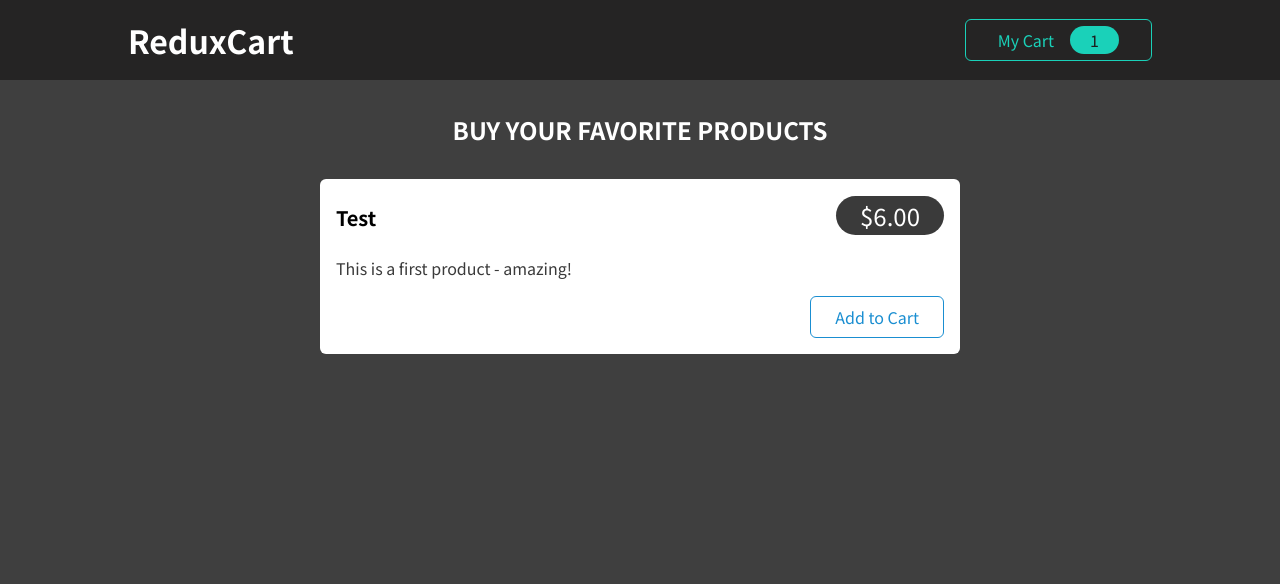
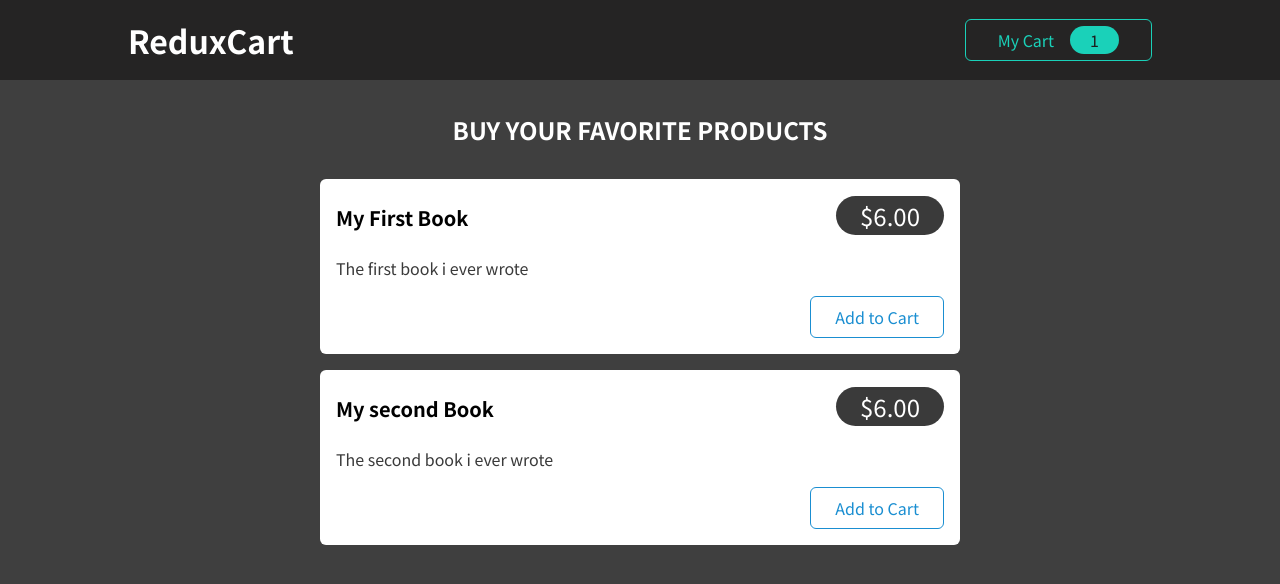
Before and after one commit to mohamuhsin/redux-cart, a React (Create React App) app: page / in a window 1280 px wide. Shown: the top 584 px of the page. Built offline with nearby package versions, Linux system fonts and the light colour scheme.

Commit message:
created the dummy products and mapped over them, made sure, id prop is on props ends

```diff
--- a/src/components/Shop/ProductItem.js
+++ b/src/components/Shop/ProductItem.js
@@ -1,8 +1,21 @@
-import Card from '../UI/Card';
-import classes from './ProductItem.module.css';
+import Card from "../UI/Card";
+import classes from "./ProductItem.module.css";
+import { useDispatch } from "react-redux";
+import { cartActions } from "../../store/cart-slice";
 
 const ProductItem = (props) => {
-  const { title, price, description } = props;
+  const dispatch = useDispatch();
+  const { title, price, description, id } = props;
+
+  function addItemToCart(item) {
+    dispatch(
+      cartActions.addItemToCart({
+        id,
+        item,
+        price,
+      })
+    );
+  }
 
   return (
     <li className={classes.item}>
@@ -13,7 +26,7 @@
         </header>
         <p>{description}</p>
         <div className={classes.actions}>
-          <button>Add to Cart</button>
+          <button onClick={() => addItemToCart()}>Add to Cart</button>
         </div>
       </Card>
     </li>
--- a/src/components/Shop/Products.js
+++ b/src/components/Shop/Products.js
@@ -1,16 +1,35 @@
-import ProductItem from './ProductItem';
-import classes from './Products.module.css';
+import ProductItem from "./ProductItem";
+import classes from "./Products.module.css";
+
+const DUMMY_PRODUCTS = [
+  {
+    id: "p1",
+    price: 6,
+    title: "My First Book",
+    description: "The first book i ever wrote",
+  },
+  {
+    id: "p2",
+    price: 6,
+    title: "My second Book",
+    description: "The second book i ever wrote",
+  },
+];
 
 const Products = (props) => {
   return (
     <section className={classes.products}>
       <h2>Buy your favorite products</h2>
       <ul>
-        <ProductItem
-          title='Test'
-          price={6}
-          description='This is a first product - amazing!'
-        />
+        {DUMMY_PRODUCTS.map((product) => (
+          <ProductItem
+            id={product.id}
+            key={product.id}
+            title={product.title}
+            price={product.price}
+            description={product.description}
+          />
+        ))}
       </ul>
     </section>
   );
--- a/src/store/index.js
+++ b/src/store/index.js
@@ -1,9 +1,11 @@
 import { configureStore } from "@reduxjs/toolkit";
 import uiSlice from "./ui-slice";
+import cartSlice from "./cart-slice";
 
 const store = configureStore({
     reducer: {
         ui: uiSlice.reducer,
+        cart: cartSlice.reducer,
     },
 });
 
```
